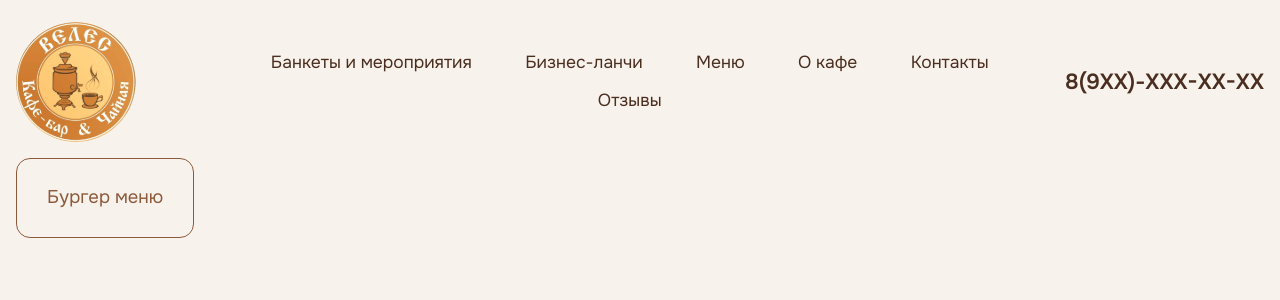
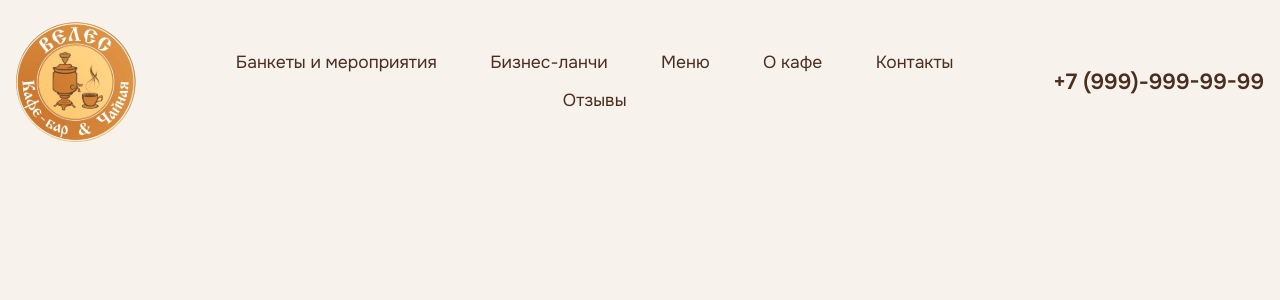
Before and after one commit to artemSoko1ov/veles, a React (Vite) app: page / in a window 1280 px wide. Shown: the top 300 px of the page. Built offline with nearby package versions, Linux system fonts and the light colour scheme; the HTML template or start-up script is replaced by a standard one; a web font is replaced by a local one.

Commit message:
feat: add burger menu in Header

```diff
--- a/package.json
+++ b/package.json
@@ -29,6 +29,7 @@
     "sass": "^1.102.0",
     "typescript": "~6.0.2",
     "typescript-eslint": "^8.65.0",
-    "vite": "^8.2.0"
+    "vite": "^8.2.0",
+    "vite-plugin-svgr": "^5.2.0"
   }
 }
--- a/src/shared/ui/Button/Button.module.scss
+++ b/src/shared/ui/Button/Button.module.scss
@@ -1,8 +1,4 @@
 .button {
-  display: inline-flex;
-  align-items: center;
-  justify-content: center;
-
   min-height: 48px;
   padding-inline: 30px;
   padding-block: 24px;
--- /dev/null
+++ b/src/vite-env.d.ts
@@ -0,0 +1,2 @@
+/// <reference types="vite/client" />
+/// <reference types="vite-plugin-svgr/client" />
--- a/src/widgets/Header/ui/Header.module.scss
+++ b/src/widgets/Header/ui/Header.module.scss
@@ -3,25 +3,73 @@
   top: 0;
   left: 0;
   z-index: var(--z-header);
+
   width: 100%;
   padding-block: fluid(25, 14);
 }
 
 .inner {
+  position: relative;
+
   display: grid;
   grid-template-columns: auto minmax(0, 1fr) auto;
   align-items: center;
+
   column-gap: fluid(69, 10);
   row-gap: 16px;
+
+  @include tablet {
+    grid-template-columns: auto 1fr auto;
+  }
+
+  @include mobile {
+    grid-template-columns: 1fr auto;
+  }
 }
 
 .nav {
   min-width: 0;
+
+  @include tablet {
+    position: absolute;
+    top: calc(100% + 14px);
+    right: 0;
+    z-index: var(--z-dropdown);
+
+    width: min(360px, calc(100vw - 32px));
+    padding: 24px;
+
+    border: 1px solid rgb(141 90 59 / 0.18);
+    border-radius: 16px;
+    background-color: var(--color-background);
+    box-shadow: var(--shadow-md);
+
+    opacity: 0;
+    visibility: hidden;
+    transform: translateY(-12px);
+    pointer-events: none;
+    transition:
+      opacity var(--transition),
+      visibility var(--transition),
+      transform var(--transition);
+  }
+
+  @include mobile {
+    width: 100%;
+  }
+}
+
+.navOpen {
+  opacity: 1;
+  visibility: visible;
+  transform: translateY(0);
+  pointer-events: auto;
 }
 
 .logo {
   display: flex;
   align-items: center;
+
   width: 120px;
   min-width: 100px;
   height: auto;
@@ -34,8 +82,28 @@
   align-items: center;
   justify-content: center;
   flex-wrap: wrap;
+
   gap: 10px fluid(69, 10);
   min-width: 0;
+
+  @include tablet {
+    flex-direction: column;
+    align-items: stretch;
+    justify-content: initial;
+
+    gap: 20px;
+  }
+
+  @include mobile {
+    display: grid;
+    grid-template-columns: repeat(2, minmax(0, 1fr));
+
+    gap: 12px 16px;
+  }
+
+  @include mobile-m {
+    grid-template-columns: 1fr;
+  }
 }
 
 .item {
@@ -44,10 +112,17 @@
 
 .link {
   position: relative;
+
   display: block;
   overflow-wrap: anywhere;
+
   text-align: center;
+
   transition: color var(--transition-fast);
+
+  @include tablet {
+    text-align: left;
+  }
 
   @include hover {
     color: var(--color-primary);
@@ -56,53 +131,43 @@
 
 .phone {
   justify-self: end;
+
   font-weight: 600;
   font-size: fluid(24, 16);
   white-space: nowrap;
+
   transition: color var(--transition-fast);
+
+  @include tablet {
+    display: none;
+  }
 
   @include hover {
     color: var(--color-primary);
   }
 }
 
-@include tablet {
-  .inner {
-    grid-template-columns: auto;
-  }
+.burgerButton {
+  display: none;
+  min-width: 48px;
+  min-height: 48px;
+  padding: 0;
+  border-radius: 50%;
+  flex-shrink: 0;
 
-  .nav,
-  .phone {
-    display: none;
+  @include tablet {
+    display: inline-flex;
+    grid-column: 3;
+    justify-self: end;
   }
 }
 
-@include mobile {
-  .inner {
-    grid-template-columns: 1fr;
-    justify-items: start;
-  }
-
-  .nav,
-  .phone {
-    width: 100%;
-  }
-
-  .list {
-    display: grid;
-    grid-template-columns: repeat(2, minmax(0, 1fr));
-    gap: 12px 16px;
-    justify-content: initial;
-  }
-
-  .phone {
-    justify-self: stretch;
-    text-align: center;
-  }
+.burgerButtonOpen {
+  color: var(--color-background);
+  background-color: var(--color-primary);
 }
 
-@include mobile-m {
-  .list {
-    grid-template-columns: 1fr;
-  }
+.burgerIcon {
+  width: 30px;
+  height: 30px;
 }
--- a/src/widgets/Header/ui/Header.tsx
+++ b/src/widgets/Header/ui/Header.tsx
@@ -1,16 +1,21 @@
-import styles from './Header.module.scss';
+import {useState} from "react";
 import clsx from "clsx";
+import styles from "./Header.module.scss";
 import {navItems} from "@/widgets/Header/model/navItems";
 import Logo from "@/shared/ui/Logo";
-import {useState} from "react";
+import Bars from "@/shared/assets/icons/bars.svg?react";
 import Button from "@/shared/ui/Button";
 
 const Header = () => {
-  const [isMenuOpen, setIsMenuOpen] = useState(false)
+  const [isMenuOpen, setIsMenuOpen] = useState(false);
 
   const toggleMenu = () => {
-    setIsMenuOpen(!isMenuOpen);
-  }
+    setIsMenuOpen((prev) => !prev);
+  };
+
+  const closeMenu = () => {
+    setIsMenuOpen(false);
+  };
 
   return (
     <header className={styles.header}>
@@ -23,7 +28,10 @@ const Header = () => {
           <Logo />
         </a>
         <nav
-          className={styles.nav}
+          id="header-navigation"
+          className={clsx(styles.nav, {
+            [styles.navOpen]: isMenuOpen,
+          })}
           aria-label="Основная навигация"
         >
           <ul className={styles.list}>
@@ -35,6 +43,7 @@ const Header = () => {
                 <a
                   className={styles.link}
                   href={link}
+                  onClick={closeMenu}
                 >
                   {name}
                 </a>
@@ -42,15 +51,28 @@ const Header = () => {
             ))}
           </ul>
         </nav>
+
         <div className={styles.phone}>
-          <a href="tel:89999999999">8(9XX)-XXX-XX-XX</a>
+          <a href="tel:+79999999999">
+            +7 (999)-999-99-99
+          </a>
         </div>
 
         <Button
+          className={clsx(styles.burgerButton, {
+            [styles.burgerButtonOpen]: isMenuOpen,
+          })}
           variant="outline"
           onClick={toggleMenu}
+          aria-controls="header-navigation"
+          aria-expanded={isMenuOpen}
+          aria-label={isMenuOpen ? "Закрыть меню" : "Открыть меню"}
         >
-          Бургер меню
+          <Bars
+            className={styles.burgerIcon}
+            aria-hidden="true"
+            focusable="false"
+          />
         </Button>
       </div>
     </header>
--- a/vite.config.ts
+++ b/vite.config.ts
@@ -1,9 +1,13 @@
-import { defineConfig } from "vite";
+import {defineConfig} from "vite";
 import react from "@vitejs/plugin-react";
 import path from "node:path";
+import svgr from 'vite-plugin-svgr';
 
 export default defineConfig({
-  plugins: [react()],
+  plugins: [
+    react(),
+    svgr(),
+  ],
   resolve: {
     alias: {
       "@": path.resolve(__dirname, "./src"),
```
Also changed, not shown: src/shared/assets/icons/bars.svg (added), 1 other file (tests, documents, lock files or other folders).
